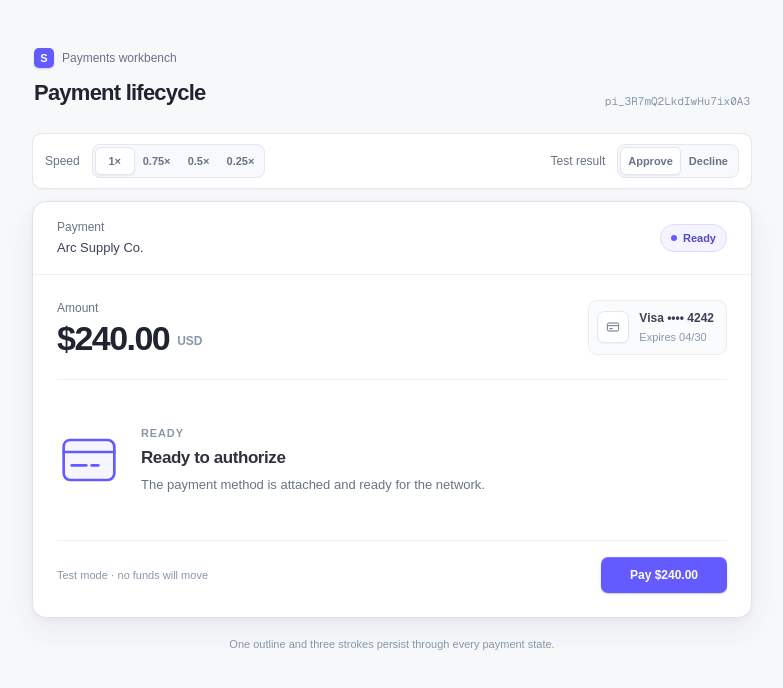
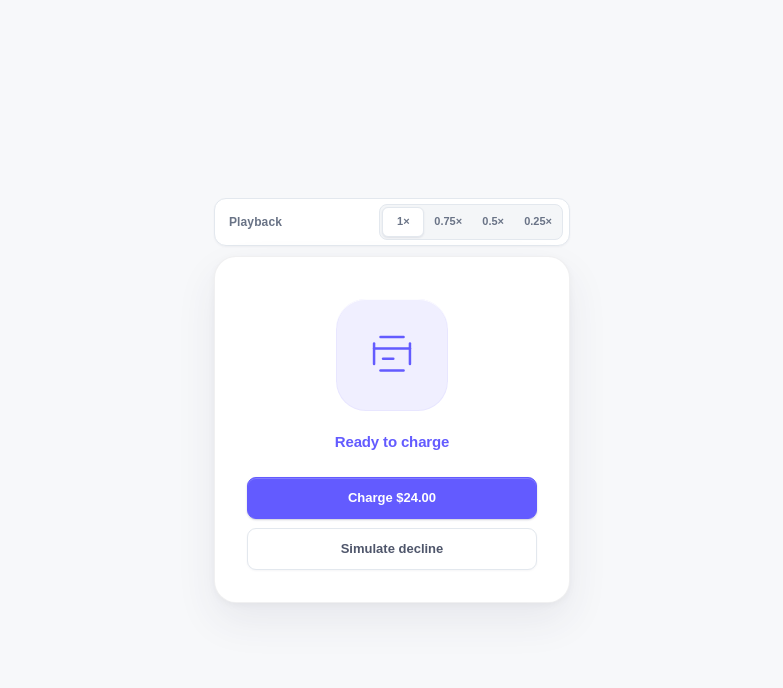
Before and after one commit to uzoway/design-eng-prototypes, a Next.js app: page /payment-status in a window 1280 px wide. Shown: the top 688 px of the page, without its empty margins (248-1031 px from the left). Built offline with nearby package versions, Linux system fonts and the light colour scheme.

Commit message:
refactor(payment-status): simplify UI and refine morph choreography

```diff
--- a/app/payment-status/page.jsx
+++ b/app/payment-status/page.jsx
@@ -4,121 +4,119 @@ import { AnimatePresence, motion, useReducedMotion } from "motion/react";
 import { useEffect, useId, useRef, useState } from "react";
 
 const SPEEDS = [1, 0.75, 0.5, 0.25];
+const CENTER = 32;
 
-const FRAMES = {
-  ready: {
-    box: { x: 5, y: 9, width: 38, height: 30, rx: 5 },
+const GLYPHS = {
+  idle: {
+    color: "#635bff",
+    tile: "#f0efff",
     lines: [
-      { x1: 5, y1: 18, x2: 43, y2: 18, opacity: 1 },
-      { x1: 11, y1: 28, x2: 22, y2: 28, opacity: 1 },
-      { x1: 26, y1: 28, x2: 31, y2: 28, opacity: 1 },
+      { x1: 23, y1: 18, x2: 41, y2: 18, opacity: 1 },
+      { x1: 46, y1: 23, x2: 46, y2: 39, opacity: 1 },
+      { x1: 41, y1: 44, x2: 23, y2: 44, opacity: 1 },
+      { x1: 18, y1: 39, x2: 18, y2: 23, opacity: 1 },
+      { x1: 18, y1: 27, x2: 46, y2: 27, opacity: 1 },
+      { x1: 25, y1: 35, x2: 33, y2: 35, opacity: 1 },
     ],
+  },
+  collapse: {
     color: "#635bff",
-    fill: "#f7f5ff",
-    dash: "1 0",
+    tile: "#f0efff",
+    lines: [
+      { x1: 32, y1: 27, x2: 32, y2: 27, opacity: 0.42 },
+      { x1: 36.3, y1: 29.5, x2: 36.3, y2: 29.5, opacity: 0.52 },
+      { x1: 36.3, y1: 34.5, x2: 36.3, y2: 34.5, opacity: 0.64 },
+      { x1: 32, y1: 37, x2: 32, y2: 37, opacity: 0.76 },
+      { x1: 27.7, y1: 34.5, x2: 27.7, y2: 34.5, opacity: 0.88 },
+      { x1: 27.7, y1: 29.5, x2: 27.7, y2: 29.5, opacity: 1 },
+    ],
   },
   processing: {
-    box: { x: 9, y: 9, width: 30, height: 30, rx: 15 },
+    color: "#635bff",
+    tile: "#f0efff",
     lines: [
-      { x1: 24, y1: 24, x2: 24, y2: 24, opacity: 0 },
-      { x1: 24, y1: 24, x2: 24, y2: 24, opacity: 0 },
-      { x1: 24, y1: 24, x2: 24, y2: 24, opacity: 0 },
+      { x1: 32, y1: 22, x2: 32, y2: 16, opacity: 0.36 },
+      { x1: 40.7, y1: 27, x2: 45.9, y2: 24, opacity: 0.48 },
+      { x1: 40.7, y1: 37, x2: 45.9, y2: 40, opacity: 0.6 },
+      { x1: 32, y1: 42, x2: 32, y2: 48, opacity: 0.72 },
+      { x1: 23.3, y1: 37, x2: 18.1, y2: 40, opacity: 0.86 },
+      { x1: 23.3, y1: 27, x2: 18.1, y2: 24, opacity: 1 },
     ],
-    color: "#635bff",
-    fill: "#f7f5ff",
-    dash: "0.24 0.76",
   },
   succeeded: {
-    box: { x: 9, y: 9, width: 30, height: 30, rx: 15 },
+    color: "#0a7a5a",
+    tile: "#eaf8f2",
     lines: [
-      { x1: 15.5, y1: 24.5, x2: 21.5, y2: 30, opacity: 1 },
-      { x1: 21.5, y1: 30, x2: 33, y2: 18, opacity: 1 },
-      { x1: 24, y1: 24, x2: 24, y2: 24, opacity: 0 },
+      { x1: 28, y1: 41, x2: 28, y2: 41, opacity: 0 },
+      { x1: 28, y1: 41, x2: 46, y2: 21, opacity: 1 },
+      { x1: 28, y1: 41, x2: 28, y2: 41, opacity: 0 },
+      { x1: 28, y1: 41, x2: 28, y2: 41, opacity: 0 },
+      { x1: 19, y1: 32, x2: 28, y2: 41, opacity: 1 },
+      { x1: 28, y1: 41, x2: 28, y2: 41, opacity: 0 },
     ],
-    color: "#0e7c58",
-    fill: "#ecf8f3",
-    dash: "1 0",
   },
   failed: {
-    box: { x: 9, y: 9, width: 30, height: 30, rx: 15 },
+    color: "#c43d52",
+    tile: "#fff0f2",
     lines: [
-      { x1: 24, y1: 16.5, x2: 24, y2: 25.5, opacity: 1 },
-      { x1: 24, y1: 31.5, x2: 24.01, y2: 31.5, opacity: 1 },
-      { x1: 24, y1: 24, x2: 24, y2: 24, opacity: 0 },
+      { x1: 22, y1: 22, x2: 42, y2: 42, opacity: 1 },
+      { x1: 32, y1: 32, x2: 32, y2: 32, opacity: 0 },
+      { x1: 32, y1: 32, x2: 32, y2: 32, opacity: 0 },
+      { x1: 42, y1: 22, x2: 22, y2: 42, opacity: 1 },
+      { x1: 32, y1: 32, x2: 32, y2: 32, opacity: 0 },
+      { x1: 32, y1: 32, x2: 32, y2: 32, opacity: 0 },
     ],
-    color: "#c24156",
-    fill: "#fff1f3",
-    dash: "1 0",
   },
 };
 
-const COPY = {
-  ready: {
-    eyebrow: "Ready",
-    title: "Ready to authorize",
-    description: "The payment method is attached and ready for the network.",
-  },
-  processing: {
-    eyebrow: "Processing",
-    title: "Contacting the issuing bank",
-    description: "Sending an authorization request through the card network.",
-  },
-  succeeded: {
-    eyebrow: "Succeeded",
-    title: "Payment complete",
-    description: "The authorization was approved and the receipt was sent.",
-  },
-  failed: {
-    eyebrow: "Failed",
-    title: "Card was declined",
-    description: "No funds were captured. Ask the customer for another card.",
-  },
+const STATUS = {
+  idle: { label: "Ready to charge", color: "#635bff" },
+  processing: { label: "Processing payment", color: "#635bff" },
+  succeeded: { label: "Payment succeeded", color: "#0a7a5a" },
+  failed: { label: "Payment failed", color: "#c43d52" },
 };
 
-const STATUS_TONES = {
-  ready: "border-[#dedbff] bg-[#f5f3ff] text-[#514ac7]",
-  processing: "border-[#dedbff] bg-[#f5f3ff] text-[#514ac7]",
-  succeeded: "border-[#cce9dd] bg-[#edf9f4] text-[#137052]",
-  failed: "border-[#f2d4da] bg-[#fff1f3] text-[#ad354c]",
+const MORPH_DURATION = {
+  idle: 0.52,
+  collapse: 0.28,
+  processing: 0.46,
+  succeeded: 0.58,
+  failed: 0.52,
 };
 
-function formatSpeed(speed) {
-  return `${speed}×`;
-}
-
-function SegmentedControl({ label, value, options, onChange, disabled = false }) {
-  const id = useId();
+function SpeedControl({ value, onChange, disabled }) {
+  const labelId = useId();
 
   return (
-    <div className="flex min-w-0 items-center gap-3">
-      <span id={id} className="shrink-0 text-[12px] font-medium text-[#697386]">
-        {label}
+    <div className="mb-2.5 flex min-h-[42px] items-center justify-between gap-4 rounded-xl border border-[#e3e8ee] bg-white py-[5px] pl-3.5 pr-1.5 shadow-[0_1px_2px_rgba(50,50,93,0.05)]">
+      <span id={labelId} className="text-xs font-semibold tracking-[0.01em] text-[#697386]">
+        Playback
       </span>
       <div
         role="group"
-        aria-labelledby={id}
-        className="flex min-w-0 rounded-[8px] border border-[#e3e8ee] bg-[#f7f9fc] p-[2px]"
+        aria-labelledby={labelId}
+        className="flex gap-0.5 rounded-lg border border-[#e3e8ee] bg-[#f4f6f8] p-0.5"
       >
-        {options.map((option) => {
-          const selected = value === option.value;
+        {SPEEDS.map((speed) => {
+          const selected = speed === value;
 
           return (
             <button
-              key={option.value}
+              key={speed}
               type="button"
               aria-pressed={selected}
               disabled={disabled}
-              onClick={() => onChange(option.value)}
-              className="relative isolate min-h-7 min-w-10 rounded-[6px] px-2 text-[11px] font-semibold text-[#697386] outline-none transition-colors hover:text-[#3c4257] focus-visible:ring-2 focus-visible:ring-[#635bff] focus-visible:ring-offset-1 disabled:cursor-not-allowed disabled:opacity-50"
+              onClick={() => onChange(speed)}
+              className="relative isolate min-h-[30px] min-w-[42px] cursor-pointer rounded-md border-0 bg-transparent px-2 text-[11px] font-semibold tabular-nums text-[#697386] outline-none transition-colors duration-150 hover:text-[#3c4257] focus-visible:ring-2 focus-visible:ring-[#635bff] focus-visible:ring-offset-1 disabled:cursor-not-allowed disabled:opacity-50"
             >
               {selected && (
                 <motion.span
-                  layoutId={`${id}-selection`}
-                  className="absolute inset-0 -z-10 rounded-[6px] border border-[#e3e8ee] bg-white shadow-[0_1px_2px_rgba(50,50,93,0.08)]"
-                  transition={{ type: "spring", stiffness: 520, damping: 38 }}
+                  layoutId="playback-speed"
+                  className="absolute inset-0 -z-10 rounded-md border border-[#e3e8ee] bg-white shadow-[0_1px_2px_rgba(50,50,93,0.1)]"
+                  transition={{ type: "spring", duration: 0.3, bounce: 0 }}
                 />
               )}
-              {option.label}
+              {speed}×
             </button>
           );
         })}
@@ -127,282 +125,192 @@ function SegmentedControl({ label, value, options, onChange, disabled = false })
   );
 }
 
-function MorphingPaymentIcon({ state, speed, reducedMotion }) {
-  const frame = FRAMES[state];
-  const morphDuration = reducedMotion ? 0 : 0.5 / speed;
-  const transition = {
-    duration: morphDuration,
-    ease: [0.22, 1, 0.36, 1],
-  };
-  const spinning = state === "processing" && !reducedMotion;
+function StatusGlyph({ phase, speed, spinTarget, reducedMotion }) {
+  const glyph = GLYPHS[phase];
+  const duration = reducedMotion ? 0 : MORPH_DURATION[phase] / speed;
+  const lineTransition = reducedMotion
+    ? { duration: 0 }
+    : { type: "spring", duration, bounce: 0 };
 
   return (
-    <svg
-      aria-hidden="true"
-      viewBox="0 0 48 48"
-      fill="none"
-      className="size-16 overflow-visible"
+    <motion.div
+      initial={false}
+      animate={{
+        backgroundColor: glyph.tile,
+        color: glyph.color,
+        scale: phase === "collapse" ? 0.96 : 1,
+      }}
+      transition={{
+        type: "spring",
+        duration: reducedMotion ? 0 : 0.42 / speed,
+        bounce: 0,
+      }}
+      className="mb-5 grid size-28 place-items-center rounded-[30px] shadow-[inset_0_1px_0_rgba(255,255,255,0.88),inset_0_0_0_1px_rgba(99,91,255,0.06)]"
     >
+      <svg viewBox="0 0 64 64" fill="none" aria-hidden="true" className="size-[82px] overflow-visible">
         <motion.g
-        style={{ transformOrigin: "24px 24px" }}
-        animate={spinning ? { rotate: [0, 360] } : { rotate: 0 }}
+          initial={false}
+          animate={{ rotate: reducedMotion ? 0 : spinTarget }}
+          style={{ transformOrigin: `${CENTER}px ${CENTER}px` }}
           transition={
-          spinning
-            ? { duration: 0.9 / speed, ease: "linear", repeat: Infinity }
-            : transition
+            phase === "processing" && !reducedMotion
+              ? { duration: 1.42 / speed, ease: "linear" }
+              : { duration: 0 }
           }
         >
-        <motion.rect
-          initial={false}
-          animate={{
-            ...frame.box,
-            stroke: frame.color,
-            fill: frame.fill,
-            strokeDasharray: frame.dash,
-          }}
-          transition={transition}
-          pathLength="1"
-          strokeWidth="2"
-          strokeLinecap="round"
-          strokeLinejoin="round"
-        />
-      </motion.g>
-
-      {frame.lines.map((line, index) => (
+          {glyph.lines.map((line, index) => (
             <motion.line
-          // The same three strokes persist through every state.
               key={index}
               initial={false}
-          animate={{ ...line, stroke: frame.color }}
+              animate={line}
               transition={{
-            ...transition,
-            delay: reducedMotion ? 0 : index * (0.018 / speed),
+                ...lineTransition,
+                delay: reducedMotion ? 0 : index * (0.012 / speed),
               }}
-          strokeWidth="2"
+              stroke="currentColor"
+              strokeWidth="2.5"
               strokeLinecap="round"
-          strokeLinejoin="round"
+              vectorEffect="non-scaling-stroke"
             />
           ))}
+        </motion.g>
       </svg>
+    </motion.div>
   );
 }
 
-function StateCopy({ state, speed, reducedMotion }) {
-  const copy = COPY[state];
-  const duration = reducedMotion ? 0 : 0.24 / speed;
-
+function StatusLabel({ status, reducedMotion }) {
   return (
-    <div className="min-w-0">
-      <AnimatePresence mode="popLayout" initial={false}>
-        <motion.div
-          key={state}
-          initial={reducedMotion ? false : { opacity: 0, y: 7, filter: "blur(3px)" }}
-          animate={{ opacity: 1, y: 0, filter: "blur(0px)" }}
-          exit={reducedMotion ? { opacity: 0 } : { opacity: 0, y: -5, filter: "blur(2px)" }}
-          transition={{ duration, ease: [0.22, 1, 0.36, 1] }}
+    <div
+      className="mb-6 grid min-h-[22px] place-items-center text-[15px] font-semibold leading-[1.45] tracking-[-0.01em]"
+      role="status"
+      aria-live="polite"
     >
-          <p className="mb-1 text-[11px] font-semibold uppercase tracking-[0.08em] text-[#8898aa]">
-            {copy.eyebrow}
-          </p>
-          <h2 className="text-[17px] font-semibold tracking-[-0.025em] text-[#30313d]">
-            {copy.title}
-          </h2>
-          <p className="mt-1 max-w-[390px] text-[13px] leading-5 text-[#697386]">
-            {copy.description}
-          </p>
-        </motion.div>
+      <AnimatePresence mode="wait" initial={false}>
+        <motion.span
+          key={status.label}
+          className="col-start-1 row-start-1"
+          initial={reducedMotion ? false : { opacity: 0, y: 5 }}
+          animate={{ opacity: 1, y: 0 }}
+          exit={reducedMotion ? { opacity: 0 } : { opacity: 0, y: -4 }}
+          transition={{
+            duration: reducedMotion ? 0 : 0.18,
+            ease: [0.2, 0, 0, 1],
+          }}
+          style={{ color: status.color }}
+        >
+          {status.label}
+        </motion.span>
       </AnimatePresence>
     </div>
-  );
-}
-
-function CardMark() {
-  return (
-    <span
-      aria-hidden="true"
-      className="grid size-8 place-items-center rounded-[7px] border border-[#e3e8ee] bg-white shadow-[0_1px_2px_rgba(50,50,93,0.06)]"
-    >
-      <svg viewBox="0 0 24 24" fill="none" className="size-4 text-[#697386]">
-        <rect x="3.5" y="6" width="17" height="12" rx="2.25" stroke="currentColor" strokeWidth="1.5" />
-        <path d="M4 10h16" stroke="currentColor" strokeWidth="1.5" />
-        <path d="M7 14.5h4" stroke="currentColor" strokeWidth="1.5" strokeLinecap="round" />
-      </svg>
-    </span>
   );
 }
 
 export default function PaymentStatus() {
   const reducedMotion = useReducedMotion();
   const [speed, setSpeed] = useState(1);
-  const [outcome, setOutcome] = useState("succeeded");
-  const [state, setState] = useState("ready");
-  const [announcement, setAnnouncement] = useState("Ready to authorize payment");
-  const timerRef = useRef(null);
-  const processing = state === "processing";
+  const [state, setState] = useState("idle");
+  const [phase, setPhase] = useState("idle");
+  const [spinTarget, setSpinTarget] = useState(0);
+  const speedRef = useRef(1);
+  const timers = useRef([]);
 
-  useEffect(() => () => window.clearTimeout(timerRef.current), []);
-
-  function runPayment() {
-    window.clearTimeout(timerRef.current);
-    setState("processing");
-    setAnnouncement("Payment processing");
-
-    timerRef.current = window.setTimeout(() => {
-      setState(outcome);
-      setAnnouncement(
-        outcome === "succeeded"
-          ? "Payment succeeded"
-          : "Payment failed. Card was declined",
-      );
-    }, (reducedMotion ? 420 : 1450) / speed);
+  function clearTimers() {
+    timers.current.forEach(window.clearTimeout);
+    timers.current = [];
   }
 
-  function resetPayment() {
-    window.clearTimeout(timerRef.current);
-    setState("ready");
-    setAnnouncement("Payment reset and ready to authorize");
+  useEffect(() => clearTimers, []);
+
+  function schedule(callback, delay) {
+    timers.current.push(window.setTimeout(callback, delay));
   }
 
-  function selectOutcome(nextOutcome) {
-    setOutcome(nextOutcome);
-    if (state !== "ready") resetPayment();
+  function runCharge(outcome) {
+    clearTimers();
+    setState("processing");
+    const playbackSpeed = speedRef.current;
+
+    if (reducedMotion) {
+      setPhase("processing");
+    } else {
+      setPhase("collapse");
+      schedule(() => {
+        setPhase("processing");
+        setSpinTarget((current) => current + 720);
+      }, 180 / playbackSpeed);
     }
 
-  const complete = state === "succeeded" || state === "failed";
+    const resultDelay = (reducedMotion ? 420 : 1600) / playbackSpeed;
+    const resetDelay = (reducedMotion ? 2800 : 4200) / playbackSpeed;
+
+    schedule(() => {
+      setState(outcome);
+      setPhase(outcome);
+    }, resultDelay);
+
+    schedule(() => {
+      setState("idle");
+      setPhase(reducedMotion ? "idle" : "collapse");
+
+      if (!reducedMotion) {
+        schedule(() => setPhase("idle"), 180 / playbackSpeed);
+      }
+    }, resetDelay);
+  }
+
+  function selectSpeed(nextSpeed) {
+    speedRef.current = nextSpeed;
+    setSpeed(nextSpeed);
+  }
+
+  const status = STATUS[state];
+  const busy = state === "processing";
 
   return (
-    <main className="min-h-dvh bg-[#f6f8fa] px-4 py-8 text-[#30313d] sm:px-6 sm:py-12">
-      <div className="mx-auto w-full max-w-[720px]">
-        <header className="mb-6 flex items-end justify-between gap-4 px-0.5">
-          <div>
-            <div className="mb-2 flex items-center gap-2 text-[12px] font-medium text-[#697386]">
-              <span className="grid size-5 place-items-center rounded-[5px] bg-[#635bff] text-[11px] font-bold text-white shadow-[0_1px_2px_rgba(50,50,93,0.2)]">
-                S
-              </span>
-              Payments workbench
-            </div>
-            <h1 className="text-[22px] font-semibold tracking-[-0.035em] text-[#1f2430]">
-              Payment lifecycle
-            </h1>
-          </div>
-          <span className="hidden font-mono text-[11px] text-[#8898aa] sm:block">
-            pi_3R7mQ2LkdIwHu7ix0A3
-          </span>
-        </header>
+    <main
+      className="grid min-h-dvh place-items-center bg-[#f7f8fa] p-6 text-[#30313d]"
+      style={{ fontFamily: '"GT Standard L", Arial, sans-serif' }}
+    >
+      <h1 className="sr-only">Payment status morph prototype</h1>
+
+      <div className="w-full max-w-[356px]">
+        <SpeedControl value={speed} onChange={selectSpeed} disabled={state !== "idle"} />
 
         <section
-          aria-label="Prototype controls"
-          className="mb-3 flex flex-col justify-between gap-3 rounded-[10px] border border-[#e3e8ee] bg-white px-3 py-2.5 shadow-[0_1px_2px_rgba(50,50,93,0.04)] sm:flex-row sm:items-center"
+          aria-label="Payment status"
+          className="flex flex-col items-center rounded-[22px] border border-[rgba(48,49,61,0.07)] bg-white px-8 pb-8 pt-[42px] shadow-[0_18px_40px_rgba(50,50,93,0.08),0_2px_7px_rgba(0,0,0,0.04)]"
         >
-          <SegmentedControl
-            label="Speed"
-            value={speed}
-            options={SPEEDS.map((item) => ({ value: item, label: formatSpeed(item) }))}
-            onChange={setSpeed}
-            disabled={processing}
+          <StatusGlyph
+            phase={phase}
+            speed={speed}
+            spinTarget={spinTarget}
+            reducedMotion={reducedMotion}
           />
-          <SegmentedControl
-            label="Test result"
-            value={outcome}
-            options={[
-              { value: "succeeded", label: "Approve" },
-              { value: "failed", label: "Decline" },
-            ]}
-            onChange={selectOutcome}
-            disabled={processing}
-          />
-        </section>
 
-        <section className="overflow-hidden rounded-[14px] border border-[#dfe3e8] bg-white shadow-[0_12px_30px_rgba(50,50,93,0.07),0_2px_6px_rgba(0,0,0,0.04)]">
-          <div className="flex items-center justify-between gap-4 border-b border-[#eef0f3] px-5 py-4 sm:px-6">
-            <div>
-              <p className="text-[12px] font-medium text-[#697386]">Payment</p>
-              <p className="mt-0.5 text-[13px] font-medium text-[#3c4257]">Arc Supply Co.</p>
-            </div>
-            <motion.span
-              layout
-              className={`inline-flex h-7 items-center gap-1.5 rounded-full border px-2.5 text-[11px] font-semibold ${STATUS_TONES[state]}`}
-              transition={{ type: "spring", stiffness: 460, damping: 34 }}
+          <StatusLabel status={status} reducedMotion={reducedMotion} />
+
+          <div className="grid w-full gap-[9px]">
+            <motion.button
+              type="button"
+              disabled={busy}
+              onClick={() => runCharge("succeeded")}
+              whileTap={reducedMotion ? undefined : { scale: 0.96 }}
+              className="min-h-[42px] cursor-pointer rounded-[9px] border border-[#635bff] bg-[#635bff] px-4 text-[13px] font-semibold text-white shadow-[0_1px_2px_rgba(50,50,93,0.24),inset_0_1px_0_rgba(255,255,255,0.2)] outline-none transition-[background-color,border-color,box-shadow] duration-150 hover:border-[#5851df] hover:bg-[#5851df] focus-visible:ring-2 focus-visible:ring-[#635bff] focus-visible:ring-offset-2 disabled:cursor-wait disabled:opacity-60"
             >
-              <span
-                aria-hidden="true"
-                className={`size-1.5 rounded-full ${
-                  state === "failed" ? "bg-[#c24156]" : state === "succeeded" ? "bg-[#0e7c58]" : "bg-[#635bff]"
-                }`}
-              />
-              {COPY[state].eyebrow}
-            </motion.span>
-          </div>
-
-          <div className="px-5 pb-5 pt-6 sm:px-6 sm:pb-6">
-            <div className="flex flex-col gap-5 sm:flex-row sm:items-end sm:justify-between">
-              <div>
-                <p className="text-[12px] font-medium text-[#697386]">Amount</p>
-                <p className="mt-1 text-[34px] font-semibold leading-none tracking-[-0.045em] text-[#1f2430] [font-variant-numeric:tabular-nums]">
-                  $240.00
-                  <span className="ml-2 align-middle text-[12px] font-semibold tracking-normal text-[#8898aa]">USD</span>
-                </p>
-              </div>
-              <div className="flex items-center gap-2.5 rounded-[9px] border border-[#e9edf1] bg-[#fafbfc] py-2 pl-2 pr-3">
-                <CardMark />
-                <div>
-                  <p className="text-[12px] font-semibold text-[#3c4257]">Visa •••• 4242</p>
-                  <p className="mt-0.5 text-[11px] text-[#8898aa]">Expires 04/30</p>
-                </div>
-              </div>
-            </div>
-
-            <div className="my-6 h-px bg-[#eef0f3]" />
-
-            <div className="grid min-h-[112px] grid-cols-[64px_1fr] items-center gap-4 sm:gap-5">
-              <MorphingPaymentIcon state={state} speed={speed} reducedMotion={reducedMotion} />
-              <StateCopy state={state} speed={speed} reducedMotion={reducedMotion} />
-            </div>
-
-            <div className="mt-6 flex flex-col-reverse gap-2 border-t border-[#eef0f3] pt-4 sm:flex-row sm:items-center sm:justify-between">
-              <p className="text-[11px] leading-4 text-[#8898aa]">
-                Test mode · no funds will move
-              </p>
-              <div className="flex items-center gap-2">
-                {complete && (
-                  <button
+              {busy ? "Processing…" : "Charge $24.00"}
+            </motion.button>
+            <motion.button
               type="button"
-                    onClick={resetPayment}
-                    className="min-h-9 rounded-[7px] px-3 text-[12px] font-semibold text-[#697386] outline-none transition-colors hover:bg-[#f6f8fa] hover:text-[#3c4257] focus-visible:ring-2 focus-visible:ring-[#635bff] focus-visible:ring-offset-2"
+              disabled={busy}
+              onClick={() => runCharge("failed")}
+              whileTap={reducedMotion ? undefined : { scale: 0.96 }}
+              className="min-h-[42px] cursor-pointer rounded-[9px] border border-[#e3e8ee] bg-white px-4 text-[13px] font-semibold text-[#4f566b] shadow-[0_1px_2px_rgba(50,50,93,0.05)] outline-none transition-[background-color,border-color,color,box-shadow] duration-150 hover:border-[#d8dee5] hover:bg-[#fafbfc] hover:text-[#3c4257] focus-visible:ring-2 focus-visible:ring-[#635bff] focus-visible:ring-offset-2 disabled:cursor-wait disabled:opacity-60"
             >
-                    Reset
-                  </button>
-                )}
-                <button
-                  type="button"
-                  onClick={runPayment}
-                  disabled={processing}
-                  className="relative min-h-9 min-w-[126px] overflow-hidden rounded-[7px] bg-[#635bff] px-4 text-[12px] font-semibold text-white shadow-[0_1px_2px_rgba(50,50,93,0.25),inset_0_1px_0_rgba(255,255,255,0.18)] outline-none transition-[background-color,transform,box-shadow] hover:bg-[#5851df] active:translate-y-px active:shadow-none focus-visible:ring-2 focus-visible:ring-[#635bff] focus-visible:ring-offset-2 disabled:cursor-wait disabled:bg-[#8f89f5]"
-                >
-                  <AnimatePresence mode="wait" initial={false}>
-                    <motion.span
-                      key={processing ? "processing" : complete ? "again" : "pay"}
-                      className="block"
-                      initial={reducedMotion ? false : { opacity: 0, y: 6 }}
-                      animate={{ opacity: 1, y: 0 }}
-                      exit={reducedMotion ? { opacity: 0 } : { opacity: 0, y: -6 }}
-                      transition={{ duration: reducedMotion ? 0 : 0.18 / speed }}
-                    >
-                      {processing ? "Processing…" : complete ? "Run again" : "Pay $240.00"}
-                    </motion.span>
-                  </AnimatePresence>
-                </button>
-              </div>
-            </div>
+              Simulate decline
+            </motion.button>
           </div>
         </section>
-
-        <p className="mt-4 px-1 text-center text-[11px] leading-5 text-[#8898aa]">
-          One outline and three strokes persist through every payment state.
-        </p>
-        <p className="sr-only" role="status" aria-live="polite">
-          {announcement}
-        </p>
       </div>
     </main>
   );
```
Lines whose indentation alone changed are shown as unchanged.
